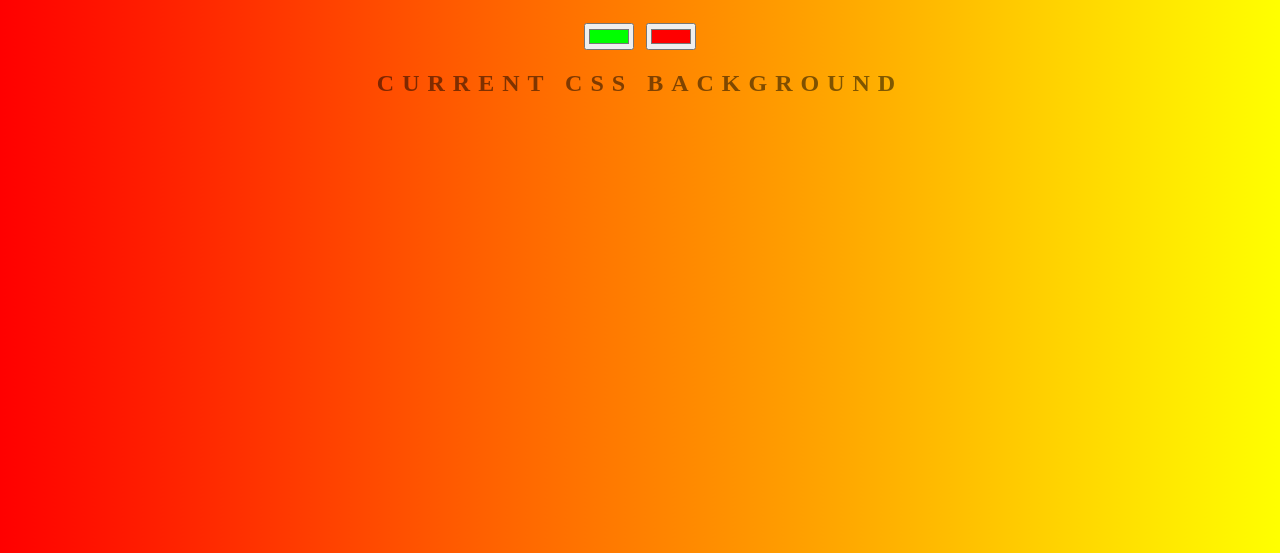
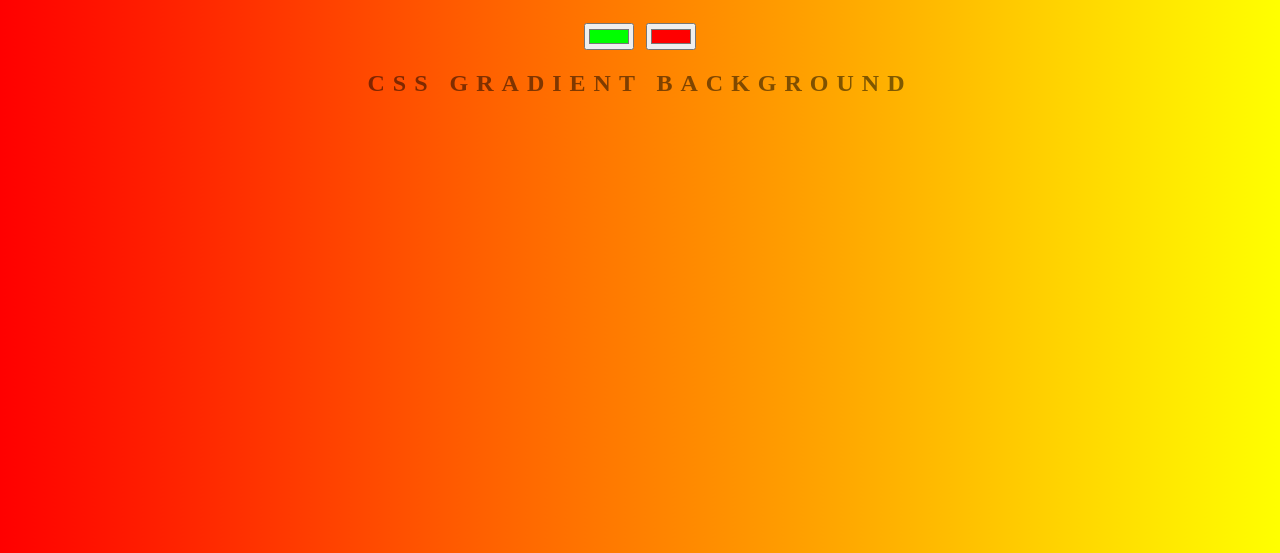
Before and after one commit to searjs/webGit, a plain HTML site: page GradientBackground.html in a window 1280 px wide. Shown: the part 247-800 px from the top of the page. Drawn offline with Linux system fonts and the light colour scheme.

Commit message:
Changing h2 description

```diff
--- a/GradientBackground.html
+++ b/GradientBackground.html
@@ -9,7 +9,7 @@
 	<h1>Color Gradient Background Generator</h1>
 	<input class="color1" type="color" name="color1" value="#00ff00">
 	<input class="color2" type="color" name="color2" value="#ff0000">
-	<h2>Current CSS Background</h2>
+	<h2>CSS Gradient Background</h2>
 	<h3></h3>
 	<script type="text/javascript" src="gbg.js"></script>
 </body>
```
